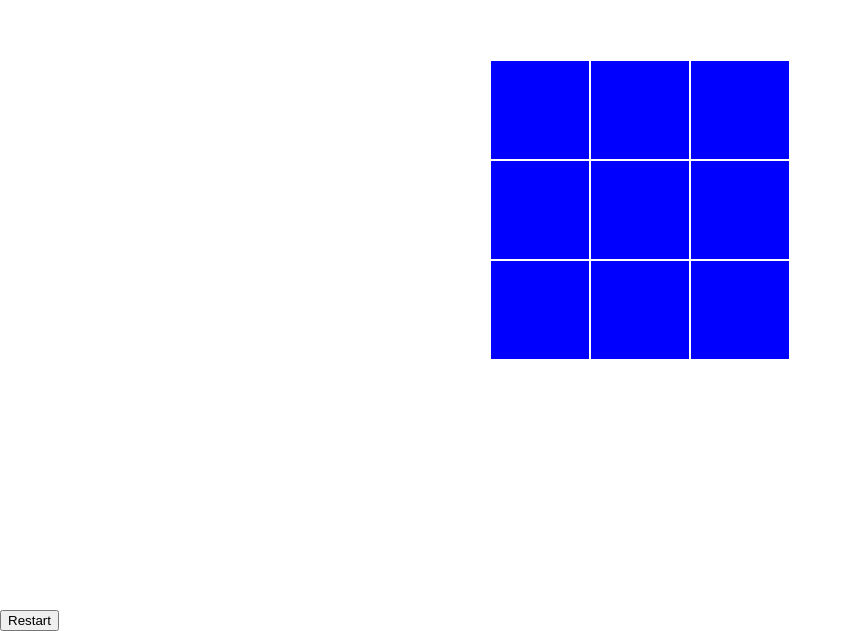
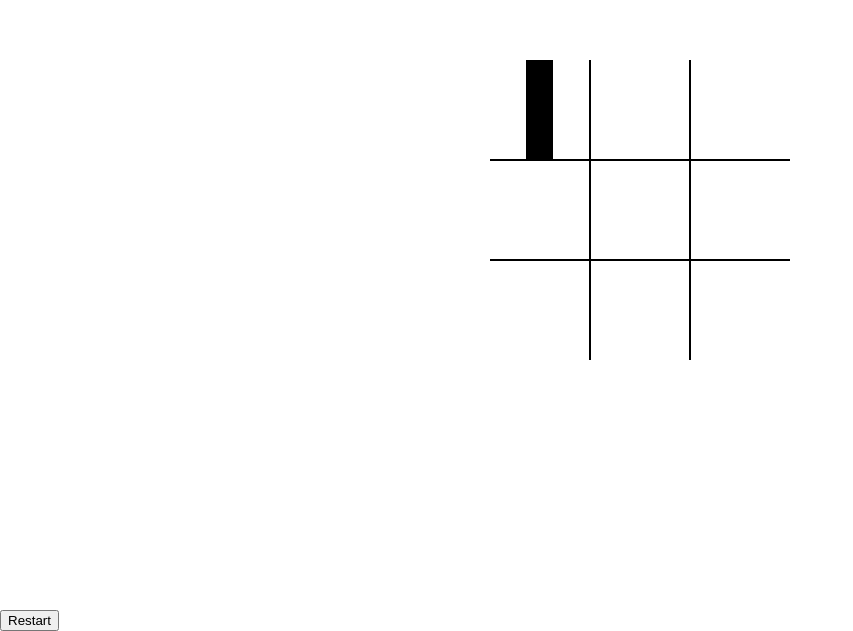
Before and after one commit to Obi815/tictactoe, a plain HTML site: page index.html in a window 1280 px wide. Shown: the part 190-821 px from the top of the page, without its empty margins (0-853 px from the left). Drawn offline with Linux system fonts and the light colour scheme.

Commit message:
working on the X's and O's

```diff
--- a/index.html
+++ b/index.html
@@ -10,7 +10,7 @@
 </head>
 <body>
     <div class="board" id="board">
-        <div class="cell"data-cell></div>
+        <div class="cell x"data-cell></div>
         <div class="cell" data-cell></div>
         <div class="cell" data-cell></div>
         <div class="cell" data-cell></div>
--- a/style.css
+++ b/style.css
@@ -1,5 +1,9 @@
 *, *::after, *::before {
     box-sizing: border-box;
+}
+:root {
+    --cell-size: 100px;
+    --mark-size: calc(var(--cell-size)* .9);
 }
 
 body {
@@ -12,12 +16,39 @@ body {
     display: grid;
     justify-content: center;
     align-content: center;
+    justify-items: center;
+    align-items: center;
     grid-template-columns: repeat(3, auto);
 }
 
 .cell {
-    width: 100px;
-    height: 100px;
-    background-color: blue;
-    border: 1px solid white;
+    width: var(--cell-size);
+    height: var(--cell-size);
+    border: 1px solid black;
+    display: flex;
+    justify-content: center;
+    align-content: center;
 }
+
+.cell:first-child,
+.cell:nth-child(2),
+.cell:nth-child(3) {
+    border-top: none;
+}
+
+.cell:nth-child(3n + 1) {
+    border-left: none;
+}
+.cell:nth-child(3n + 3) {
+    border-right: none;
+}
+.cell:last-child,
+.cell:nth-child(8),
+.cell:nth-child(7) {
+    border-bottom: none;
+}
+.cell.x::before,.cell.x:after {
+    content: '';
+    width: calc(var(--mark-size)* .15);
+    background-color: black;
+}
```
